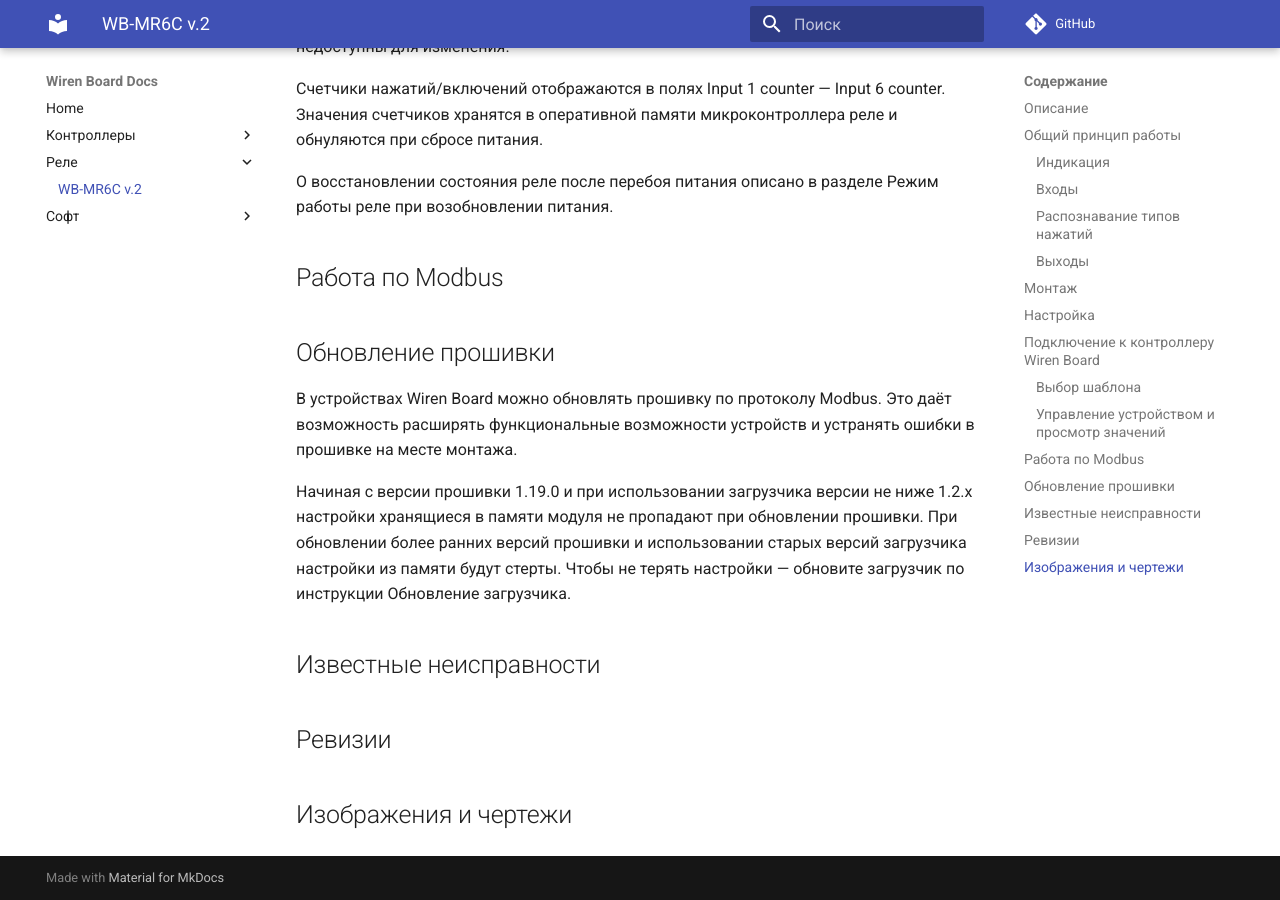
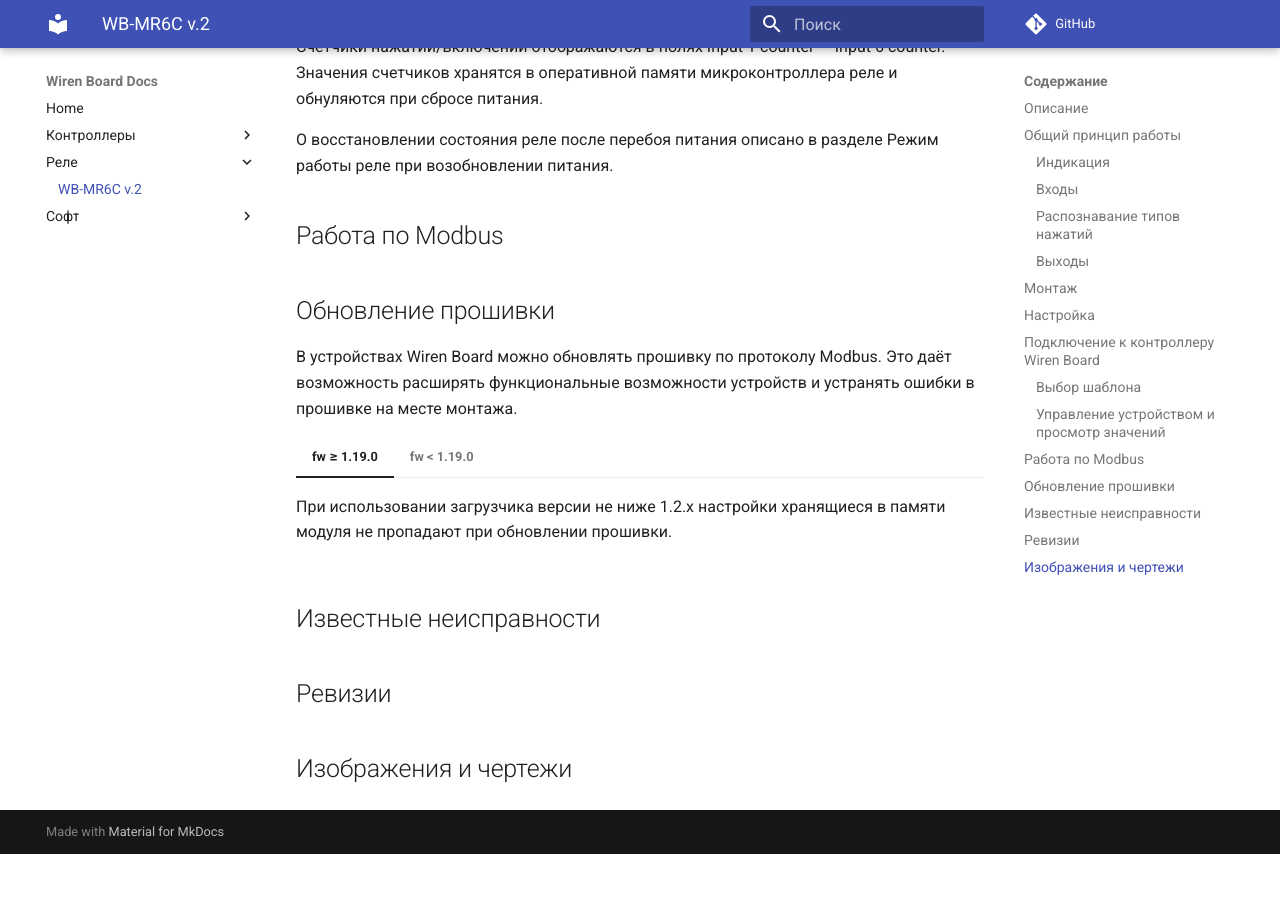
Before and after one commit to aadegtyarev/mkdocs-test, an MkDocs documentation site: the page built from docs/relay/wb-mr6c-v2/index.md, in a window 1280 px wide and 900 px high, scrolled down 3323 px. Built offline with MkDocs 1.6.1 and Material for MkDocs 9.7.7, drawn with Linux system fonts in a browser that asks for light colours; comment, search, counter and statistics services are not loaded; after the commit the page ends 4177 px from its top, so only the background shows below that.

Commit message:
Поправил страницу реле

```diff
--- a/docs/relay/wb-mr6c-v2/index.md
+++ b/docs/relay/wb-mr6c-v2/index.md
@@ -139,7 +139,8 @@
     Параметры распознавания нажатий можно изменять в настройках.
 
 === "fw < 1.17.0"
-Не поддерживается.
+
+    Не поддерживается.
 
 ### Выходы
 
@@ -187,7 +188,13 @@
 
 В устройствах Wiren Board можно обновлять прошивку по протоколу Modbus. Это даёт возможность расширять функциональные возможности устройств и устранять ошибки в прошивке на месте монтажа.
 
-Начиная с версии прошивки 1.19.0 и при использовании загрузчика версии не ниже 1.2.х настройки хранящиеся в памяти модуля не пропадают при обновлении прошивки. При обновлении более ранних версий прошивки и использовании старых версий загрузчика настройки из памяти будут стерты. Чтобы не терять настройки — обновите загрузчик по инструкции Обновление загрузчика.
+=== "fw ≥ 1.19.0"
+
+    При использовании загрузчика версии не ниже 1.2.х настройки хранящиеся в памяти модуля не пропадают при обновлении прошивки.
+
+=== "fw < 1.19.0"
+
+    При обновлении прошивки настройки из памяти модуля будут стёрты. Чтобы не терять настройки — обновите прошивку из загрузчик по инструкции Обновление загрузчика.
 
 ## Известные неисправности
 
```
